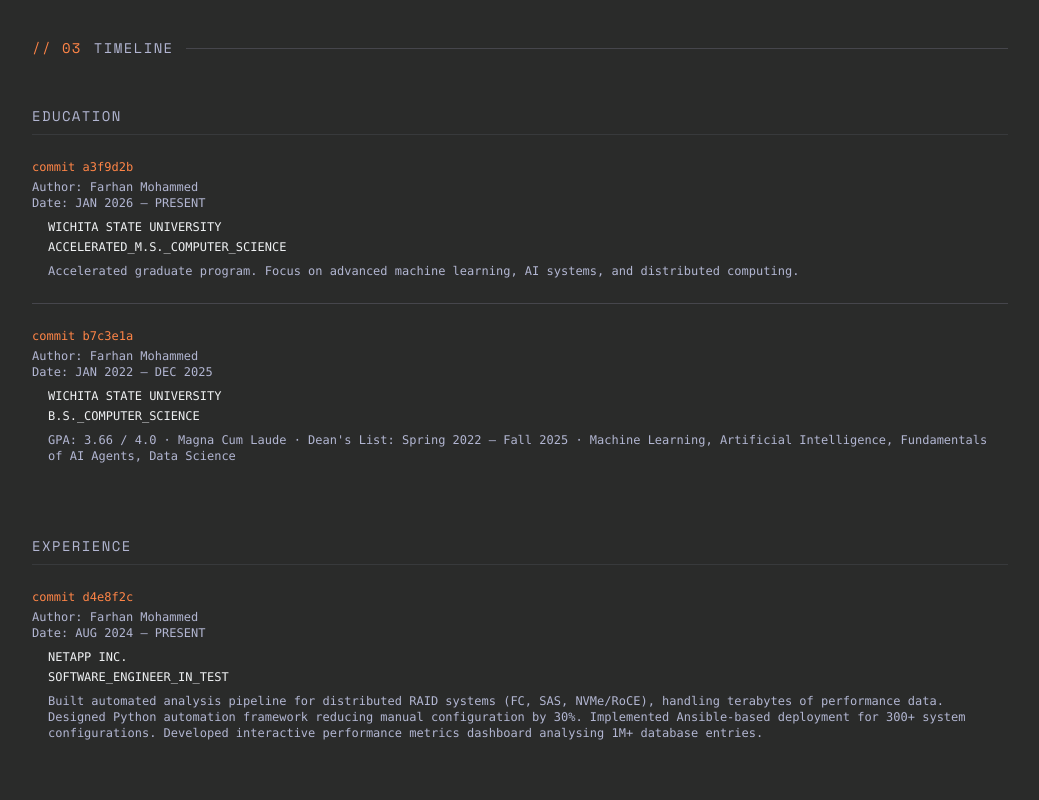
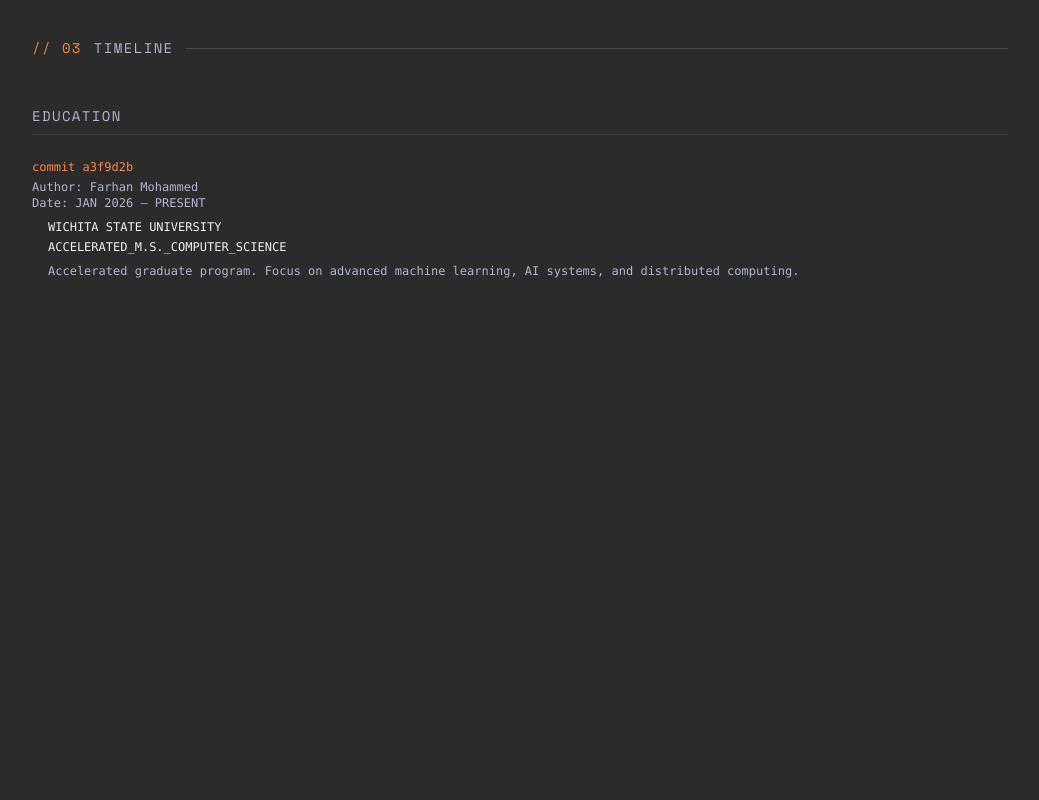
Before and after one commit to Nemesis-12/portfolio, a React (Vite) app: page / in a window 1280 px wide. Shown: the part 2740-3540 px from the top of the page, without its empty margins (120-1159 px from the left). Built offline with nearby package versions, Linux system fonts and the light colour scheme.

Commit message:
opencode: Timeline - min-h-screen per entry (#45)
- Add min-h-screen to each CommitEntry container
- Each entry now occupies full viewport height
- Test verifies each entry has min-h-screen class

Blocked by: #47 (typewriter)

```diff
--- a/src/components/TimelineSection.tsx
+++ b/src/components/TimelineSection.tsx
@@ -37,7 +37,7 @@ const experience: TimelineEntry[] = [
 
 function CommitEntry({ entry }: { entry: TimelineEntry }) {
   return (
-    <div className="py-6 font-mono">
+    <div className="min-h-screen py-6 font-mono">
       <p className="text-atomic-tangerine text-xs">
         commit {entry.hash}
       </p>
```
Also changed, not shown: 1 other file (tests, documents, lock files or other folders).
